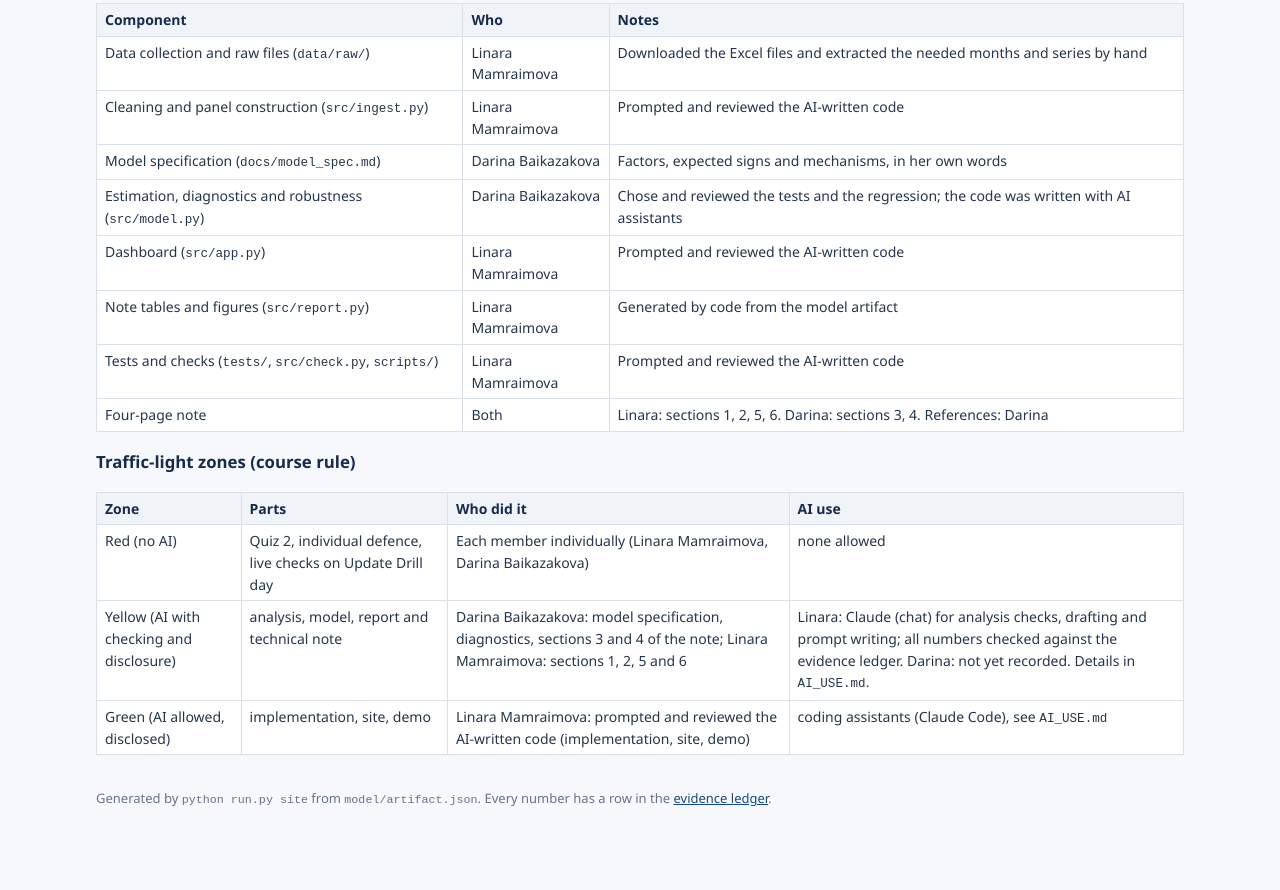
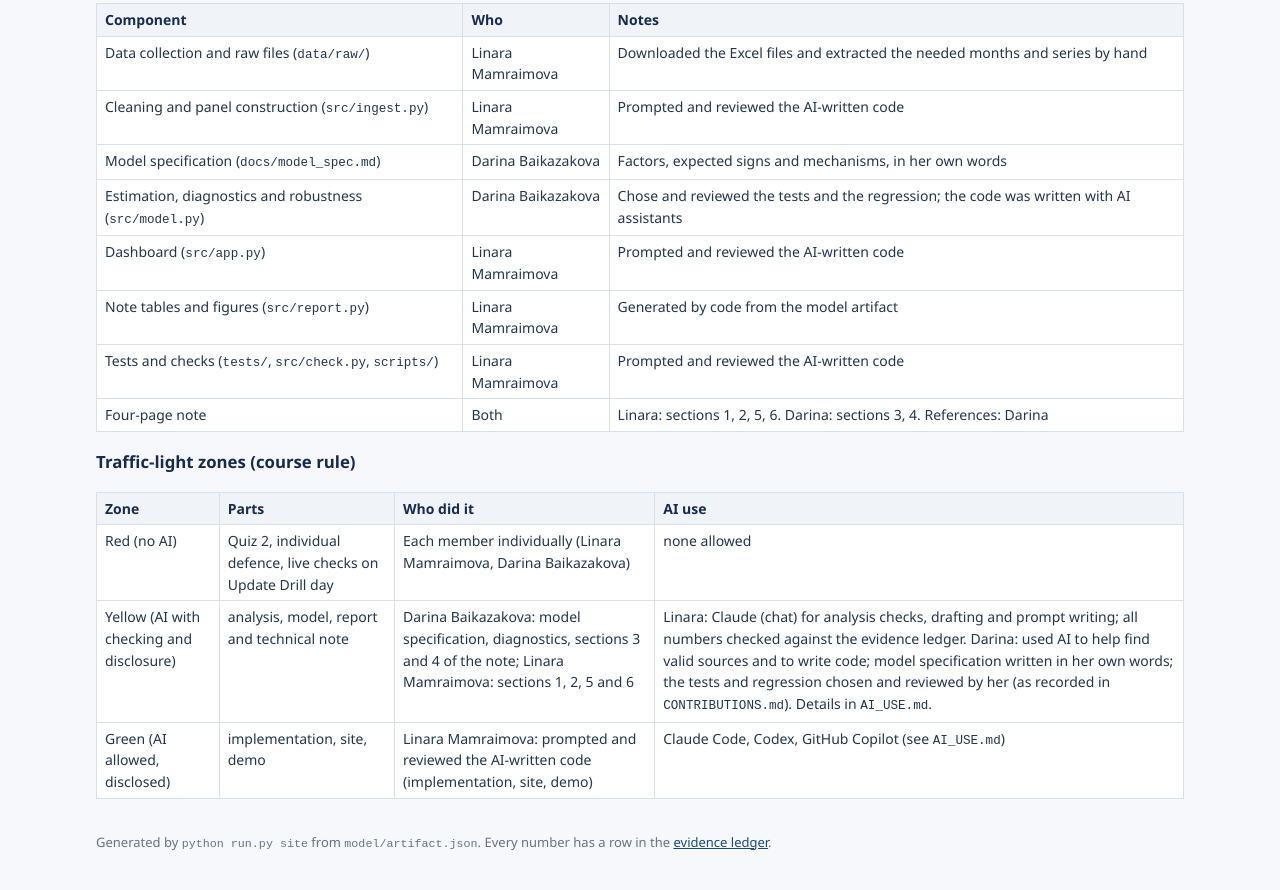
Before and after one commit to lmamraimovasixseven/Monetarot, a plain HTML site: page site/team.html in a window 1280 px wide. Shown: the part 640-1530 px from the top of the page. Before the commit the page ends 1486 px from the top, so only its background shows below. Drawn offline with Linux system fonts and the light colour scheme.

Commit message:
Team page: Darina's AI use recorded, full tool list in green zone (D49)

```diff
--- a/site/team.html
+++ b/site/team.html
@@ -11,6 +11,6 @@
 <h3>Contributions by component</h3>
 <div class="scroll"><table><thead><tr><th>Component</th><th>Who</th><th>Notes</th></tr></thead><tbody><tr><td>Data collection and raw files (<code>data/raw/</code>)</td><td>Linara Mamraimova</td><td>Downloaded the Excel files and extracted the needed months and series by hand</td></tr><tr><td>Cleaning and panel construction (<code>src/ingest.py</code>)</td><td>Linara Mamraimova</td><td>Prompted and reviewed the AI-written code</td></tr><tr><td>Model specification (<code>docs/model_spec.md</code>)</td><td>Darina Baikazakova</td><td>Factors, expected signs and mechanisms, in her own words</td></tr><tr><td>Estimation, diagnostics and robustness (<code>src/model.py</code>)</td><td>Darina Baikazakova</td><td>Chose and reviewed the tests and the regression; the code was written with AI assistants</td></tr><tr><td>Dashboard (<code>src/app.py</code>)</td><td>Linara Mamraimova</td><td>Prompted and reviewed the AI-written code</td></tr><tr><td>Note tables and figures (<code>src/report.py</code>)</td><td>Linara Mamraimova</td><td>Generated by code from the model artifact</td></tr><tr><td>Tests and checks (<code>tests/</code>, <code>src/check.py</code>, <code>scripts/</code>)</td><td>Linara Mamraimova</td><td>Prompted and reviewed the AI-written code</td></tr><tr><td>Four-page note</td><td>Both</td><td>Linara: sections 1, 2, 5, 6. Darina: sections 3, 4. References: Darina</td></tr></tbody></table></div>
 <h3>Traffic-light zones (course rule)</h3>
-<div class="scroll"><table><thead><tr><th>Zone</th><th>Parts</th><th>Who did it</th><th>AI use</th></tr></thead><tbody><tr><td>Red (no AI)</td><td>Quiz 2, individual defence, live checks on Update Drill day</td><td>Each member individually (Linara Mamraimova, Darina Baikazakova)</td><td>none allowed</td></tr><tr><td>Yellow (AI with checking and disclosure)</td><td>analysis, model, report and technical note</td><td>Darina Baikazakova: model specification, diagnostics, sections 3 and 4 of the note; Linara Mamraimova: sections 1, 2, 5 and 6</td><td>Linara: Claude (chat) for analysis checks, drafting and prompt writing; all numbers checked against the evidence ledger. Darina: not yet recorded. Details in <code>AI_USE.md</code>.</td></tr><tr><td>Green (AI allowed, disclosed)</td><td>implementation, site, demo</td><td>Linara Mamraimova: prompted and reviewed the AI-written code (implementation, site, demo)</td><td>coding assistants (Claude Code), see <code>AI_USE.md</code></td></tr></tbody></table></div></main>
+<div class="scroll"><table><thead><tr><th>Zone</th><th>Parts</th><th>Who did it</th><th>AI use</th></tr></thead><tbody><tr><td>Red (no AI)</td><td>Quiz 2, individual defence, live checks on Update Drill day</td><td>Each member individually (Linara Mamraimova, Darina Baikazakova)</td><td>none allowed</td></tr><tr><td>Yellow (AI with checking and disclosure)</td><td>analysis, model, report and technical note</td><td>Darina Baikazakova: model specification, diagnostics, sections 3 and 4 of the note; Linara Mamraimova: sections 1, 2, 5 and 6</td><td>Linara: Claude (chat) for analysis checks, drafting and prompt writing; all numbers checked against the evidence ledger. Darina: used AI to help find valid sources and to write code; model specification written in her own words; the tests and regression chosen and reviewed by her (as recorded in <code>CONTRIBUTIONS.md</code>). Details in <code>AI_USE.md</code>.</td></tr><tr><td>Green (AI allowed, disclosed)</td><td>implementation, site, demo</td><td>Linara Mamraimova: prompted and reviewed the AI-written code (implementation, site, demo)</td><td>Claude Code, Codex, GitHub Copilot (see <code>AI_USE.md</code>)</td></tr></tbody></table></div></main>
 <footer><p>Generated by <code>python run.py site</code> from <code>model/artifact.json</code>. Every number has a row in the
 <a href="data/evidence_ledger.csv">evidence ledger</a>.</p></footer></body></html>
```
Also changed, not shown: 8 other files.
